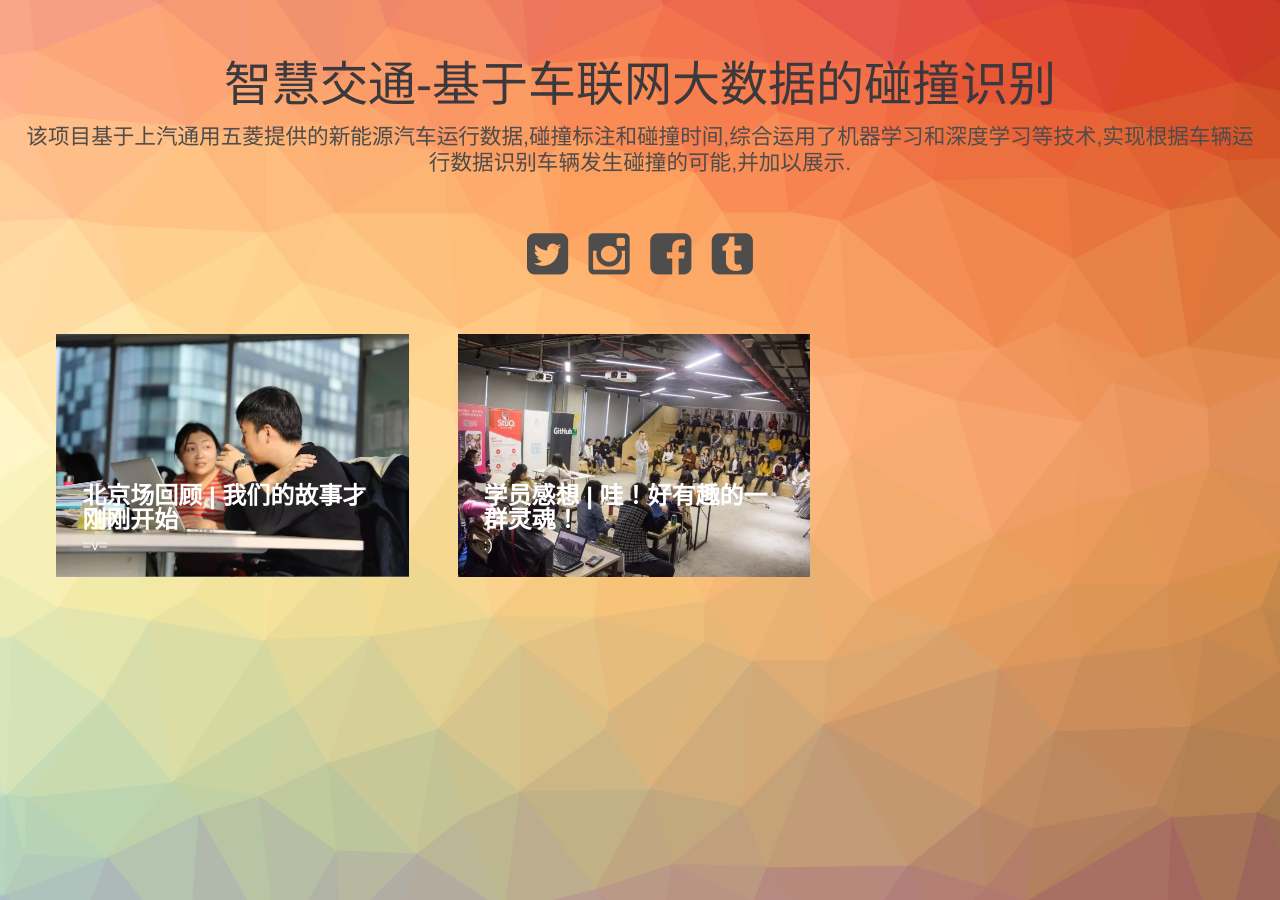
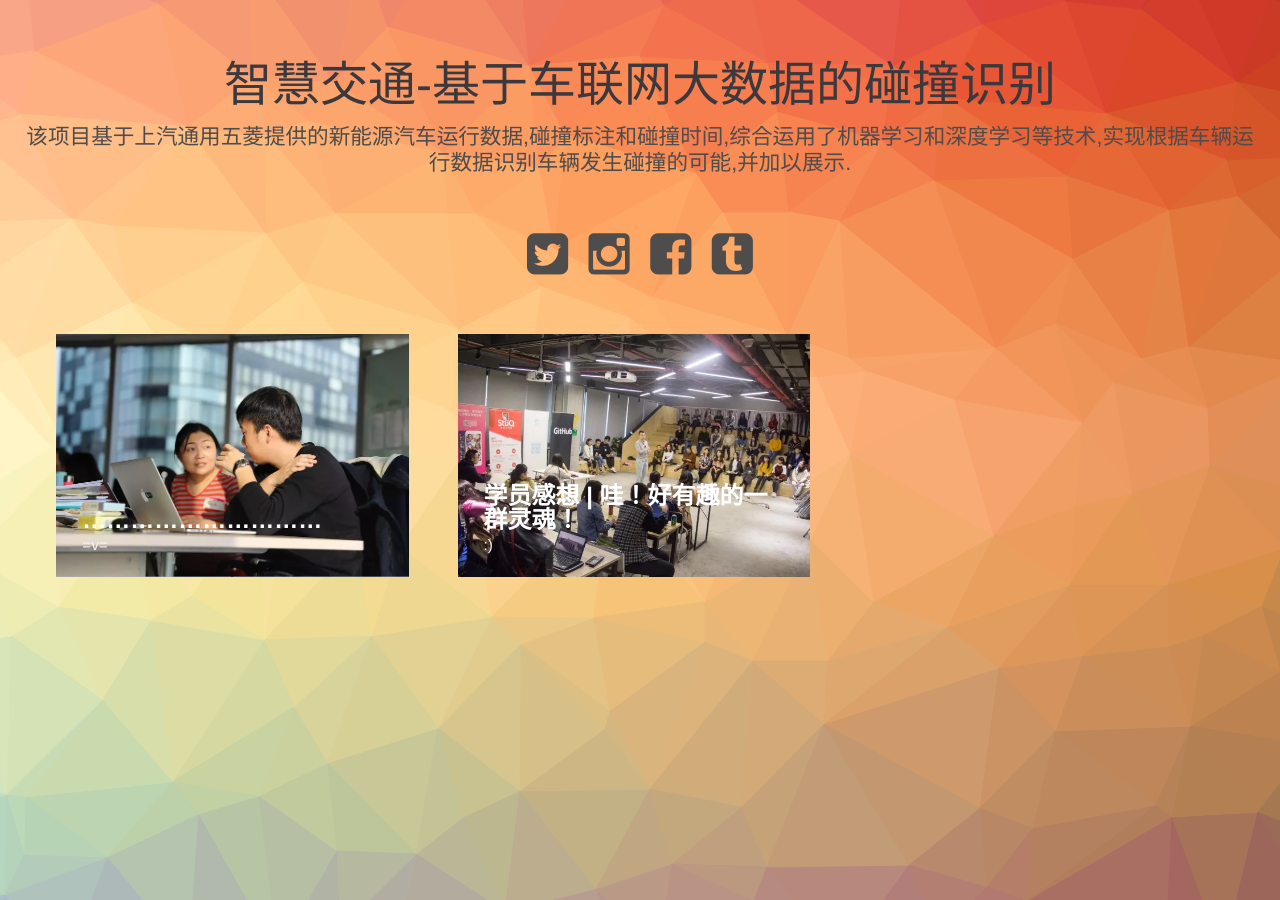
Before and after one commit to Emroy-can/Blog, a Jekyll site: the page built from index.html, in a window 1280 px wide. Built offline with Jekyll 4.4.1, drawn with Linux system fonts in a browser that asks for light colours; some of the changed lines change nothing that is shown.

Commit message:
Update 1.md

```diff
--- a/_posts/2018-02-06-dog-year-start.md
+++ b/_posts/2018-02-06-dog-year-start.md
@@ -1,110 +1,9 @@
 ---
-title:  "北京场回顾 | 我们的故事才刚刚开始"
+title:  "…………………………"
 subtitle: "=v="
-author: "codingirlsclub"
+author: "Emroy"
 avatar: "assets/images/authors/logo.jpg"
 image: "assets/images/400.jpg"
 ---
 
-爆竹一声春梦晓
-大家好，今天是 2018 年 2 月 26 日，农历正月十一
-不管是去上班的还是去上学的小伙伴们应该都已经在路上了吧
-新年新气象，放不了爆竹，却可以放飞新希望
-而对于 Goding Girls Club 而言，新的一年也即将拉开序幕
-在这里，向各位支持我们、关心我们的朋友们、以及各位一起成长的小伙伴们拜个晚年，祝大家新年快乐！
-
-![401]({{ site.baseurl }}/assets/images/401.jpg)
-
-2017 年，Girls Coding Day 经历 7 个城市，最后在北京画上的圆满的句号
-
-> 愿你由此出发，带着自信，把编程当做一趟激发灵感和潜能的愉快旅程，愿你在不设上限的人生中探索更多的可能性。
-
-我们的故事是在北京的 11 月一个明媚的早上开始的；天还没亮，志愿者们就已经来到活动场地开始准备，教练和学员们也都早早来到了现场
-
-![403]({{ site.baseurl }}/assets/images/403.jpg)
-
-虽然是第一次见面，但教练和学员们早在一周前就已经分好了组并且开始了初步的学习，已经在线上熟悉过一周的教练和学员们很快进入了状态
-
-![404]({{ site.baseurl }}/assets/images/404.jpg)
-
-打破了大家程序员中男性居多的印象，许多美丽的程序媛小姐姐来到了现场，悄悄告诉你们，这次活动女教练占了一半噢
-
-![405]({{ site.baseurl }}/assets/images/405.jpg)
-
-认真学习的小姐姐~
-你认真的样子最好看
-
-![406]({{ site.baseurl }}/assets/images/406.jpg)
-
-"教练，这里可以再讲一遍吗?"
-
-![407]({{ site.baseurl }}/assets/images/407.jpg)
-
-"哇！这真的是我做出来的吗？！”
-
-![408]({{ site.baseurl }}/assets/images/408.jpg)
-
-学霸的笔记！赶紧拍下来
-
-![409]({{ site.baseurl }}/assets/images/409.jpg)
-
-妄……妄图以噘嘴的方式教会学员？
-
-这个教练小哥哥实在是太可爱了
-
-![410]({{ site.baseurl }}/assets/images/410.jpg)
-
-活动的采访！大家看起来都很开心
-
-![411]({{ site.baseurl }}/assets/images/411.jpg)
-
-一天的活动结束，大家开始展示自己的作品
-
-![412]({{ site.baseurl }}/assets/images/412.jpg)
-
-嗯，作总结你是人群中最闪亮的星
-
-![413]({{ site.baseurl }}/assets/images/413.jpg)
-
-哎呀！偷拍leader被发现了！报名人数这么多，还有好多没能参加活动的小伙伴呢！你怎么还笑得这么淡定？！
-
-![414]({{ site.baseurl }}/assets/images/414.jpg)
-
-原来为了不让大家失望，在一周后的 12 月初我们又举办了一场
-
-![415]({{ site.baseurl }}/assets/images/415.jpg)
-
-你们在讨论什么？
-
-![416]({{ site.baseurl }}/assets/images/416.jpg)
-
-你……你们又在笑什么？能不能让我也听听嘛！
-
-![417]({{ site.baseurl }}/assets/images/417.jpg)
-
-大家都在热火朝天地学习，而我们可爱的志愿者小姐姐也正在勤奋地工作~
-
-![418]({{ site.baseurl }}/assets/images/418.jpg)
-
-这个姿势真的很专业了，快让大家看一看你拍到了些什么
-
-![419]({{ site.baseurl }}/assets/images/419.jpg)
-
-从志愿者的相机里找到了各种各样的照片吧~
-如果在这里发现了被记录下精彩一瞬的自己，记得给我们的志愿者点个赞噢！
-
-![420]({{ site.baseurl }}/assets/images/420.jpg)
-
-![421]({{ site.baseurl }}/assets/images/421.jpg)
-
-![422]({{ site.baseurl }}/assets/images/422.jpg)
-
-![423]({{ site.baseurl }}/assets/images/423.jpg)
-
-![424]({{ site.baseurl }}/assets/images/424.jpg)
-
-![425]({{ site.baseurl }}/assets/images/425.jpg)
-
-如果你一定要问为什么第一张大合照光线那么奇怪的话……我只能告诉你，第一场活动我们太热情把活动场地的电闸玩脱了
-
-北京场一共两场活动都完满地结束了，17 年的帷幕也落下了，但是这只是一个开始，我们的故事远没有结束，2018 年，我们将做得更好………
+待补充
```
